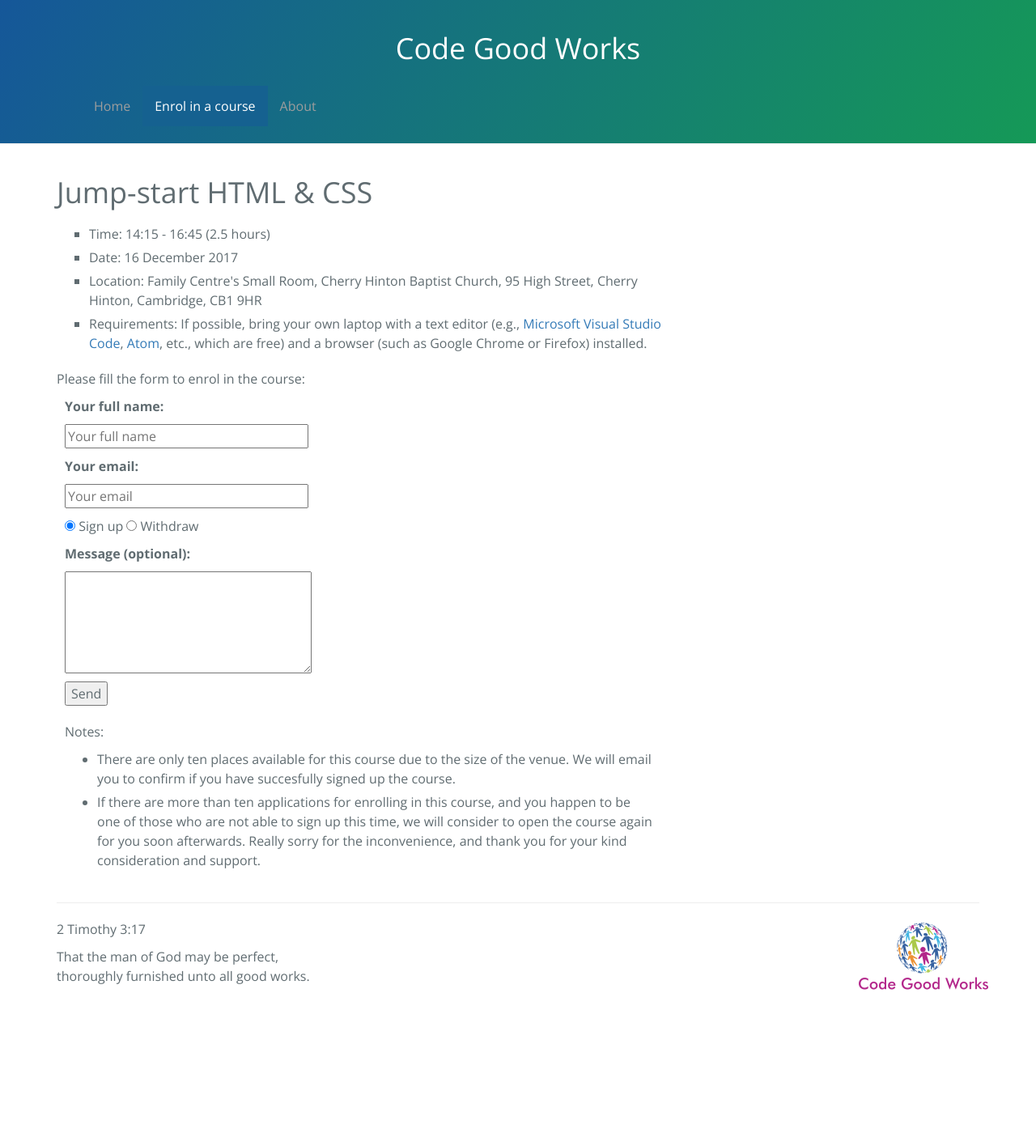
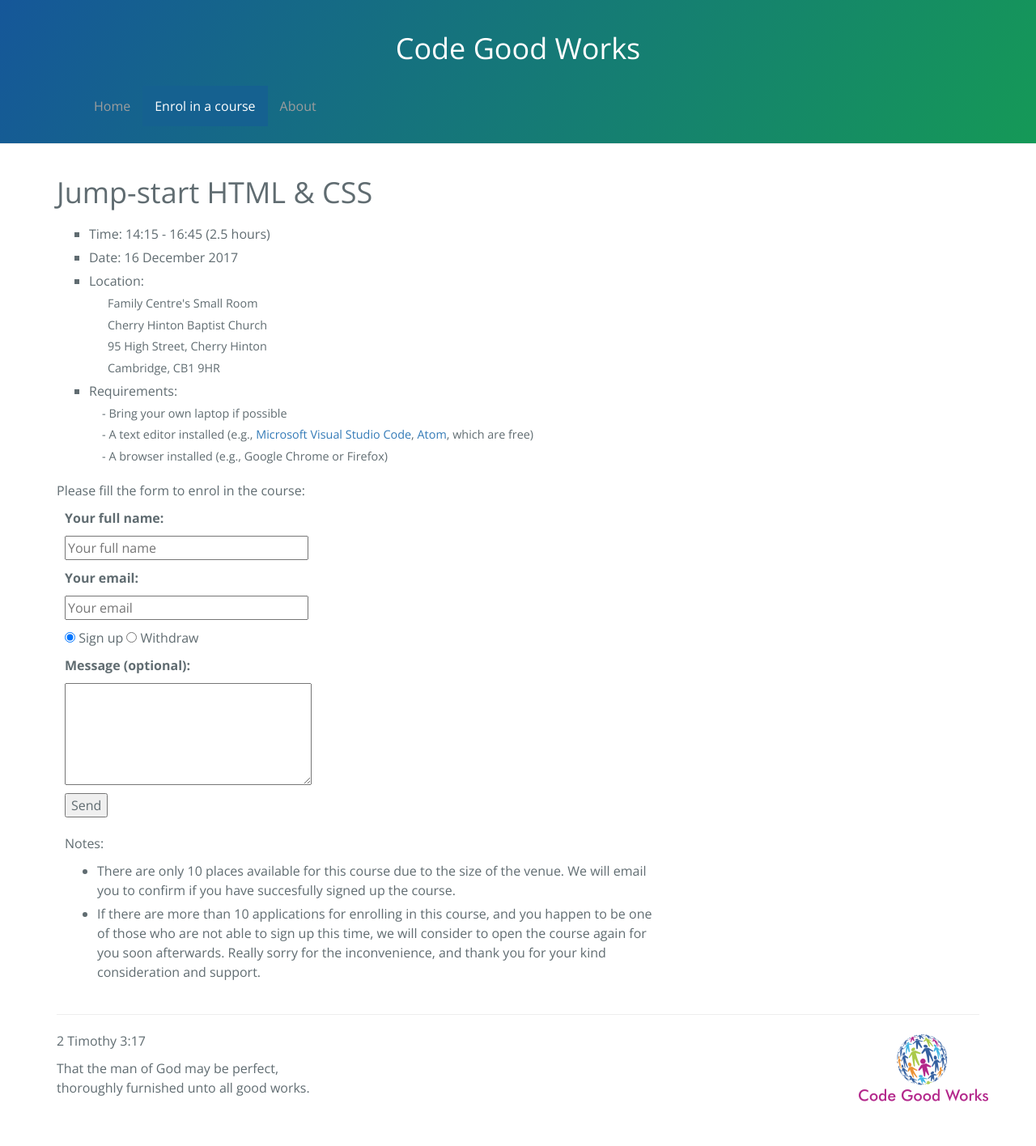
Before and after one commit to yucigou/codegoodworks, a Jekyll site: the page built from enrolment.md, in a window 1280 px wide. Shown: the whole page at 81% size. Built offline with Jekyll 4.4.1, drawn with Linux system fonts in a browser that asks for light colours; nearby versions of some CDN libraries; before the commit the page ends 1278 px from its top, so only the background shows below that.

Commit message:
Update the course page

```diff
--- a/assets/css/style.scss
+++ b/assets/css/style.scss
@@ -204,3 +204,30 @@ ul.course-info {
     list-style-type: square;
     margin-bottom: 20px;
 }
+
+ul.location {
+	list-style-type: none;
+	font-size: 0.9em;
+}
+
+ul.location > li {
+  text-indent: -17px;
+}
+
+ul.location > li:before {
+  //content: "- ";
+}
+
+ul.requirement {
+	list-style-type: none;
+	font-size: 0.9em;
+	padding-left: 25px;
+}
+
+ul.requirement > li {
+  text-indent: -9px;
+}
+
+ul.requirement > li:before {
+  content: "- ";
+}
--- a/enrolment.md
+++ b/enrolment.md
@@ -12,10 +12,21 @@ layout: page
 </li>
 <li>Date: 16 December 2017
 </li>
-<li>Location: Family Centre's Small Room, Cherry Hinton Baptist Church, 95 High Street, Cherry Hinton, Cambridge, CB1 9HR
+<li>Location:
+  <ul class="location">
+    <li>Family Centre's Small Room</li>
+    <li>Cherry Hinton Baptist Church</li>
+    <li>95 High Street, Cherry Hinton</li>
+    <li>Cambridge, CB1 9HR</li>
+  </ul>
 </li>
-<li>Requirements: If possible, bring your own laptop with a text editor
-(e.g., <a href="https://code.visualstudio.com/download">Microsoft Visual Studio Code</a>, <a href="https://atom.io/">Atom</a>, etc., which are free) and a browser (such as Google Chrome or Firefox) installed.
+<li>Requirements:
+  <ul class="requirement">
+    <li>Bring your own laptop if possible</li>
+    <li>A text editor installed
+(e.g., <a href="https://code.visualstudio.com/download">Microsoft Visual Studio Code</a>, <a href="https://atom.io/">Atom</a>, which are free)</li>
+    <li>A browser installed (e.g., Google Chrome or Firefox)</li>
+  </ul>
 </li>
 </ul>
 <p>
@@ -43,11 +54,11 @@ Please fill the form to enrol in the course:
     <p>Notes:</p>
     <ul>
     <li>
-    There are only ten places available for this course due to the size of the venue.
+    There are only 10 places available for this course due to the size of the venue.
     We will email you to confirm if you have succesfully signed up the course.
     </li>
     <li>
-    If there are more than ten applications for enrolling in this course,
+    If there are more than 10 applications for enrolling in this course,
     and you happen to be one of those who are not able to sign up this time,
     we will consider to open the course again for you soon afterwards.
     Really sorry for the inconvenience, and thank you for your kind consideration and support.
```
